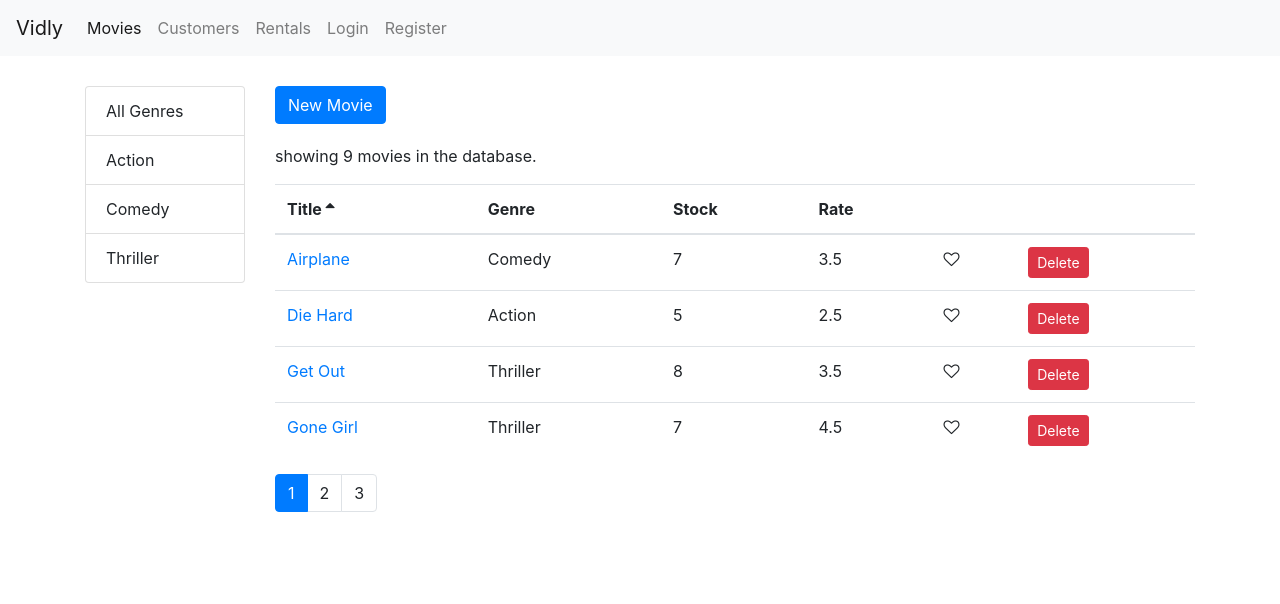
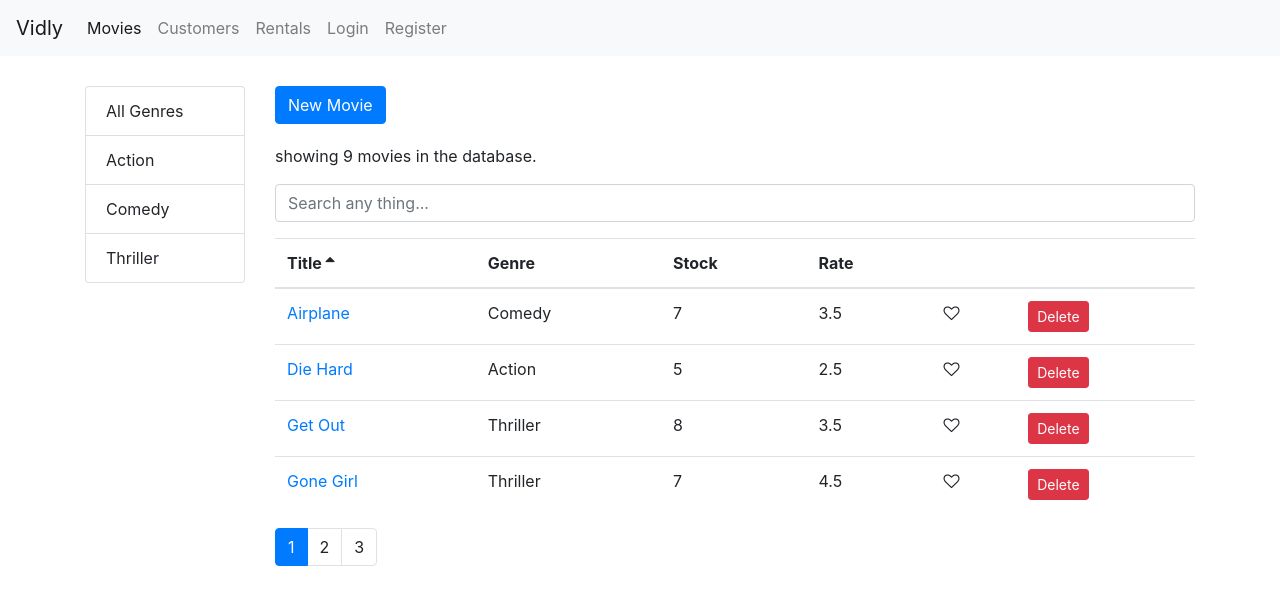
Before and after one commit to traxanhkho/reactjs-movie, a React (Create React App) app in the folder movie-app/: page /movies in a window 1280 px wide. Shown: the top 604 px of the page. Built offline with nearby package versions, Linux system fonts and the light colour scheme.

Commit message:
building Searchbox

```diff
--- /dev/null
+++ b/movie-app/src/components/common/searchBox.jsx
@@ -0,0 +1,16 @@
+import React from "react";
+
+const SearchBox = ({ value, onChange }) => {
+  return (
+    <input
+      type="text"
+      name="query"
+      className="form-control my-3"
+      placeholder="Search any thing..."
+      value={value}
+      onChange={(e) => onChange(e.currentTarget.value)}
+    />
+  );
+};
+
+export default SearchBox;
--- a/movie-app/src/components/movies.jsx
+++ b/movie-app/src/components/movies.jsx
@@ -1,7 +1,8 @@
 import React, { Component } from "react";
-import { Link } from 'react-router-dom' ;
+import { Link } from "react-router-dom";
 import ListGroup from "./common/listGroup";
 import Pagination from "./common/pagination";
+import SearchBox from "./common/searchBox";
 import { getMovies } from "../services/fakeMovieService";
 import { getGenres } from "../services/fakeGenreService";
 import { paginate } from "../utils/paginate";
@@ -12,6 +13,8 @@
   state = {
     movies: [],
     genres: [],
+    searchQuery: "",
+    selectedGenre: null,
     pageSize: 4,
     currentPage: 1,
     sortColumn: { path: "title", order: "asc" },
@@ -40,7 +43,11 @@
   };
 
   handleGenreSelect = (genre) => {
-    this.setState({ selectedGenre: genre, currentPage: 1 });
+    this.setState({ selectedGenre: genre, searchQuery: "", currentPage: 1 });
+  };
+
+  handleSearch = (query) => {
+    this.setState({ searchQuery: query, selectedGenre: null, currentPage: 1 });
   };
 
   handleSort = (sortColumn) => {
@@ -53,13 +60,22 @@
       currentPage,
       sortColumn,
       selectedGenre,
+      searchQuery,
       movies: allMovies,
     } = this.state;
 
-    const filtered =
-      selectedGenre && selectedGenre._id
-        ? allMovies.filter((m) => m.genre._id === selectedGenre._id)
-        : allMovies;
+    let filtered = allMovies;
+    if (searchQuery)
+      filtered = allMovies.filter((m) =>
+        m.title.toLowerCase().startsWith(searchQuery.toLowerCase())
+      );
+    else if (selectedGenre && selectedGenre._id)
+      filtered = allMovies.filter((m) => m.genre._id === selectedGenre._id);
+
+    // const filtered =
+    //   selectedGenre && selectedGenre._id
+    //     ? allMovies.filter((m) => m.genre._id === selectedGenre._id)
+    //     : allMovies;
 
     const sorted = _.orderBy(filtered, [sortColumn.path], [sortColumn.order]);
     const movies = paginate(sorted, currentPage, pageSize);
@@ -69,7 +85,7 @@
 
   render() {
     const { length: count } = this.state.movies;
-    const { pageSize, currentPage, sortColumn } = this.state;
+    const { pageSize, currentPage, sortColumn, searchQuery } = this.state;
 
     if (count === 0) return <p>There are no movies in the database</p>;
 
@@ -92,6 +108,7 @@
             New Movie
           </Link>
           <p>showing {totalCount} movies in the database.</p>
+          <SearchBox value={searchQuery} onChange={this.handleSearch} />
           <MoviesTable
             movies={movies}
             sortColumn={sortColumn}
```
